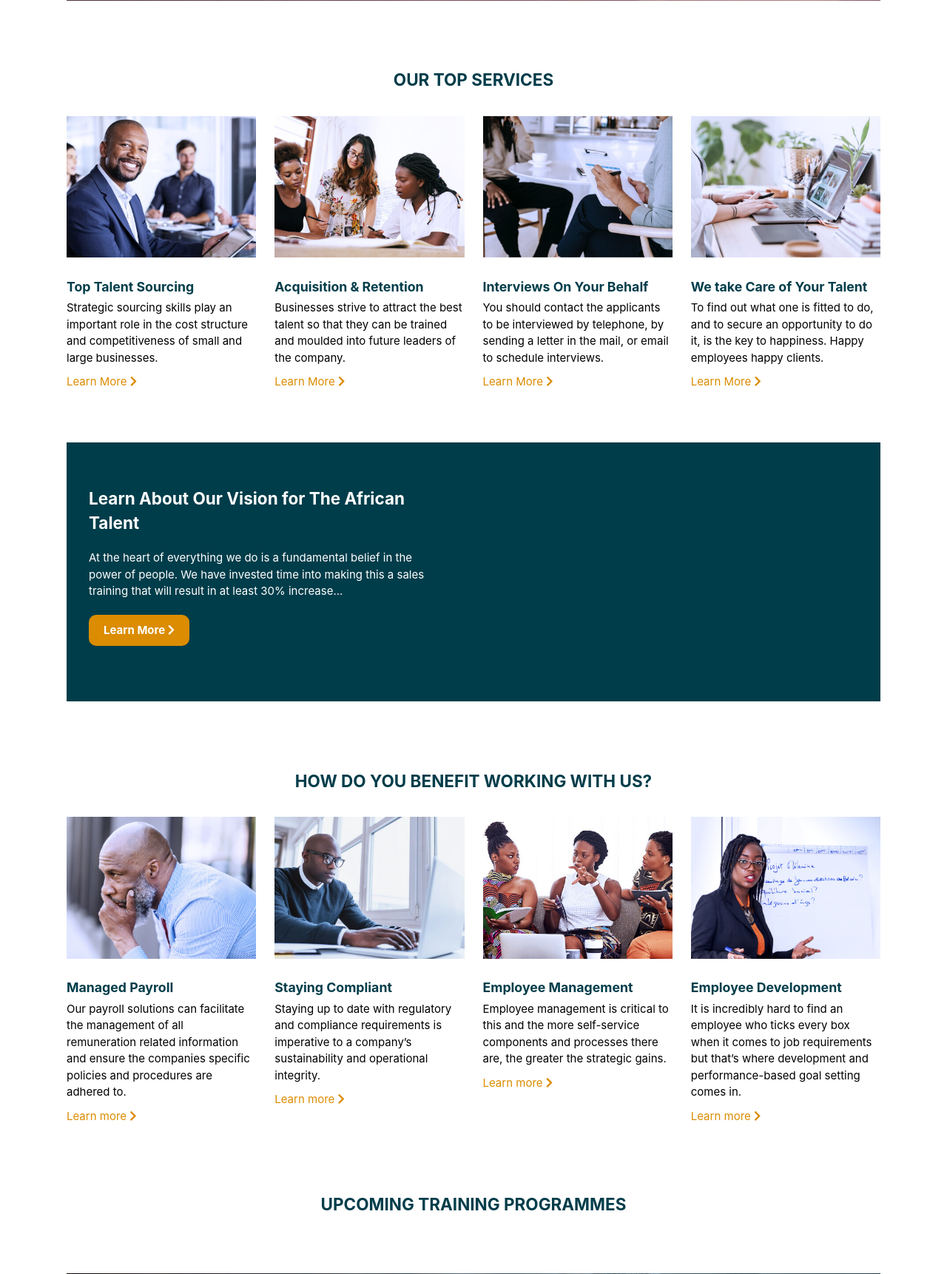
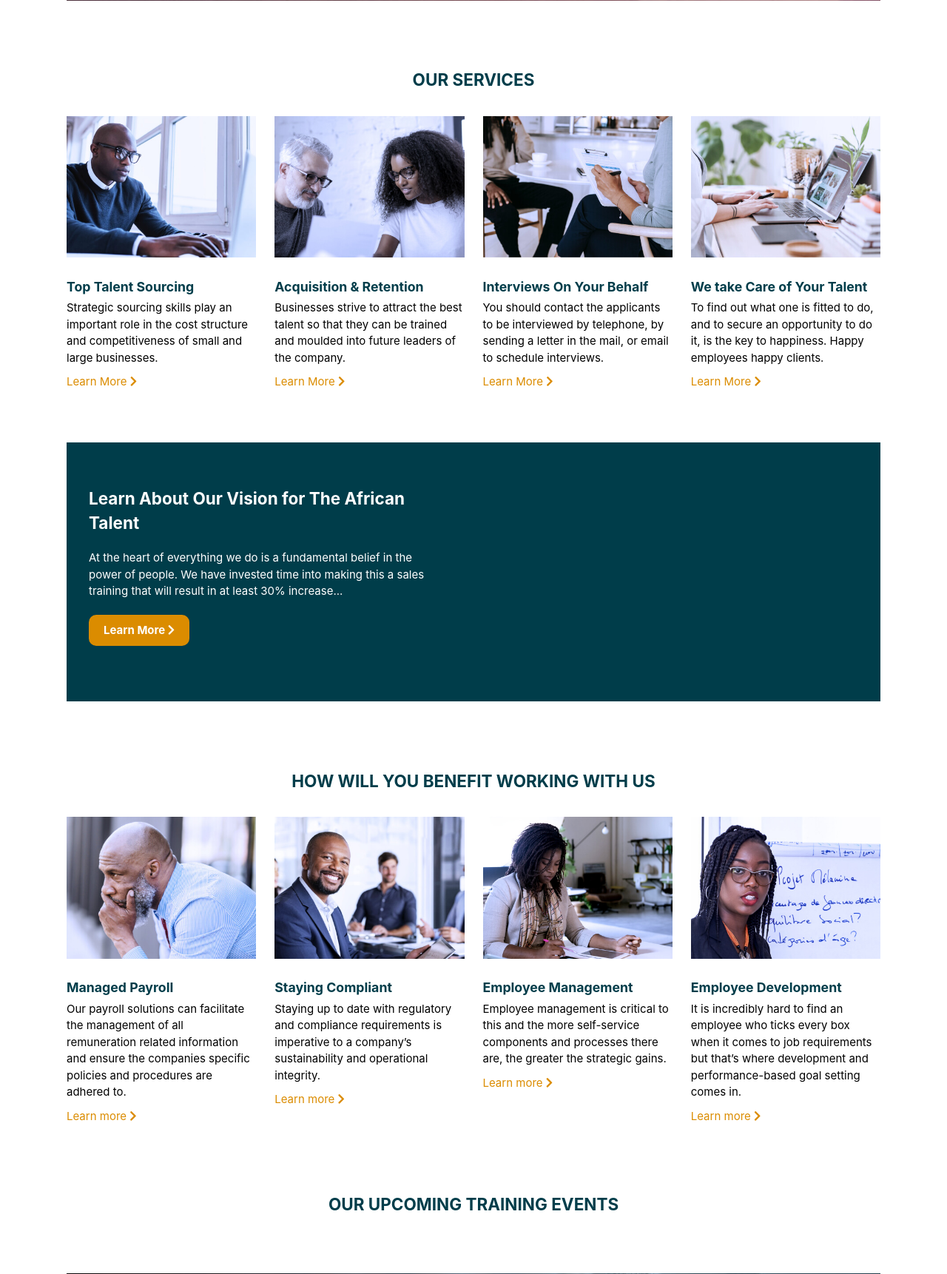
Before and after one commit to dkibui/eaglehr_website, a Django app: page / in a window 1280 px wide. Shown: the part 522-2244 px from the top of the page at 74% size. Run offline with Django 4.2, Linux system fonts and the light colour scheme; data that the repository does not hold is empty; some libraries are stand-ins or nearby versions.

Commit message:
Changed some images

```diff
--- a/templates/webapp/index.html
+++ b/templates/webapp/index.html
@@ -47,7 +47,7 @@
   </header>
 
   <div class="width news-events">
-    <h2>Our Top Services</h2>
+    <h2>Our Services</h2>
   </div>
 
   <section class="width home-cards">
@@ -101,7 +101,7 @@
   </section>
 
   <div class="width news-events">
-    <h2>How Do You Benefit Working With Us?</h2>
+    <h2>How Will You Benefit Working With Us</h2>
   </div>
 
   <section class="width home-cards">
@@ -144,7 +144,7 @@
   </section>
 
   <div class="width news-events">
-    <h2>Upcoming Training Programmes</h2>
+    <h2>Our Upcoming Training Events</h2>
   </div>
   <div class="events">
     {% for event in events %}
```
Also changed, not shown: static/images/brainstorming-session.jpg, static/images/colleagues.jpg, static/images/looking-back.jpg, static/images/meeting.jpg, static/images/sales-techniques.jpg, 5 other files.
